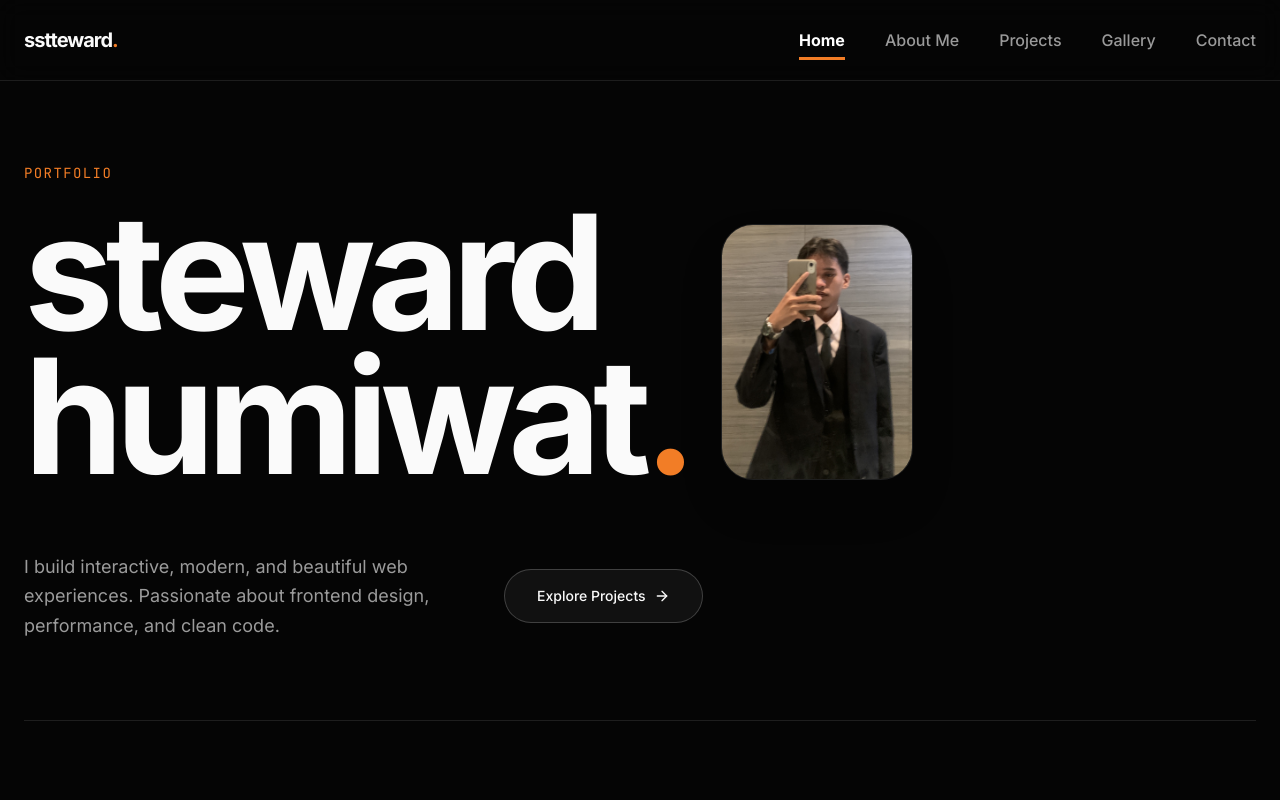
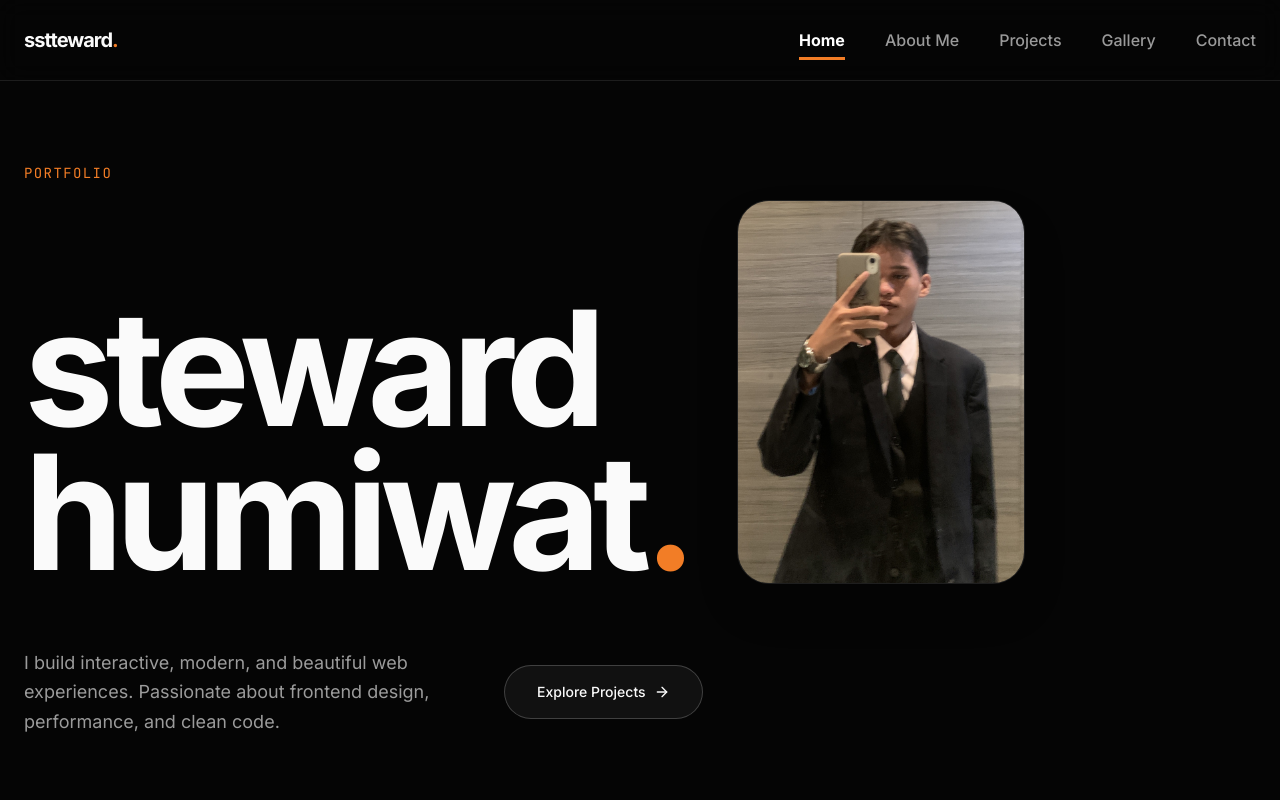
Before and after one commit to sstteeward/portfolio-website, a React (Vite) app: page / in a window 1280 px wide. Shown: the top 800 px of the page. Built offline with nearby package versions, Linux system fonts and the light colour scheme.

Commit message:
Style: Increase image size and spacing from text

```diff
--- a/src/pages/Home.tsx
+++ b/src/pages/Home.tsx
@@ -24,7 +24,7 @@ export default function Home() {
           <span className="font-mono text-sm tracking-widest text-[#F27D26] uppercase">
             Portfolio
           </span>
-          <div className="mt-4 flex flex-col md:flex-row md:items-end gap-6 md:gap-8">
+          <div className="mt-4 flex flex-col md:flex-row md:items-end gap-8 md:gap-12">
             <h1 className="text-6xl font-bold tracking-tighter sm:text-8xl md:text-9xl lg:text-[10rem] leading-[0.9]">
               steward
               <br />
@@ -36,7 +36,7 @@ export default function Home() {
               transition={{ duration: 0.8, delay: 0.3 }}
               src={profileImg}
               alt="profile.jpg"
-              className="w-32 h-40 sm:w-48 sm:h-64 object-cover rounded-[2rem] border border-white/10 shadow-2xl mb-2"
+              className="w-48 h-64 sm:w-64 sm:h-80 md:w-72 md:h-96 object-cover rounded-[2rem] border border-white/10 shadow-2xl"
             />
           </div>
         </motion.div>
```
